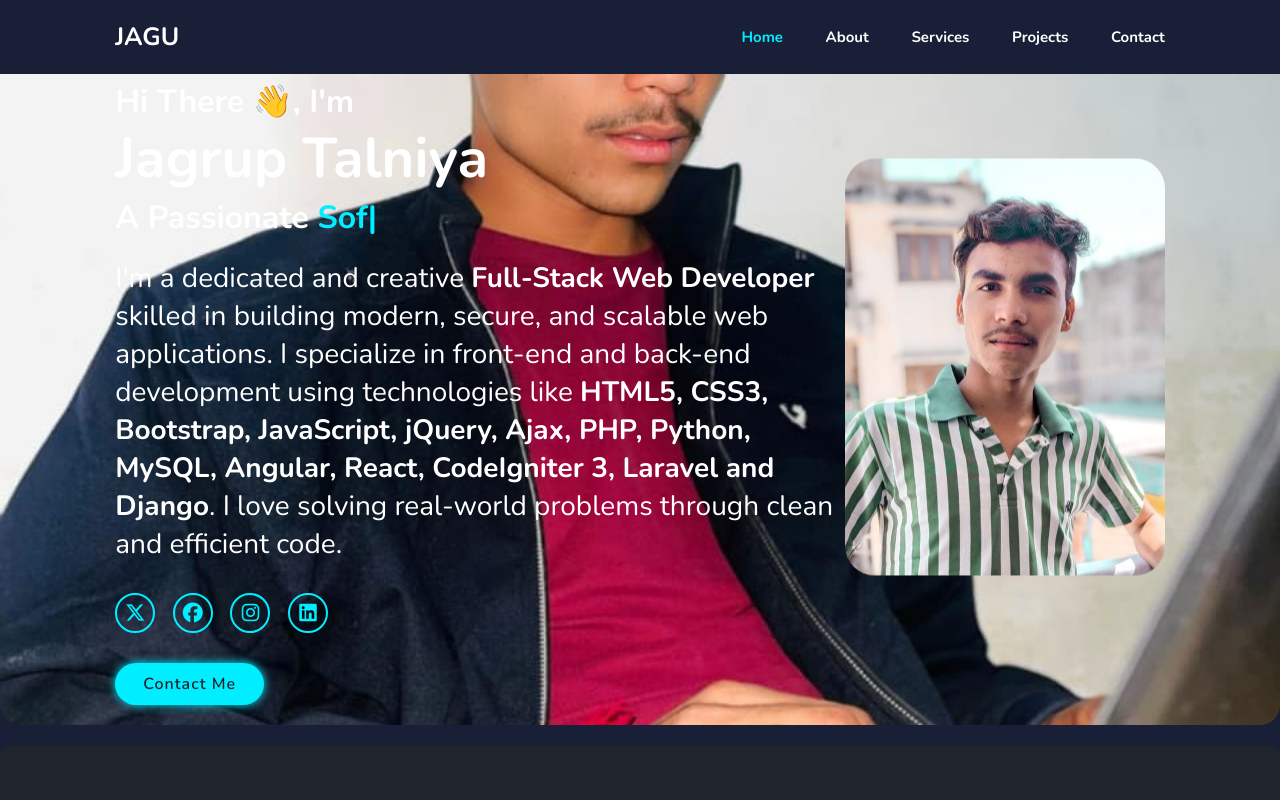
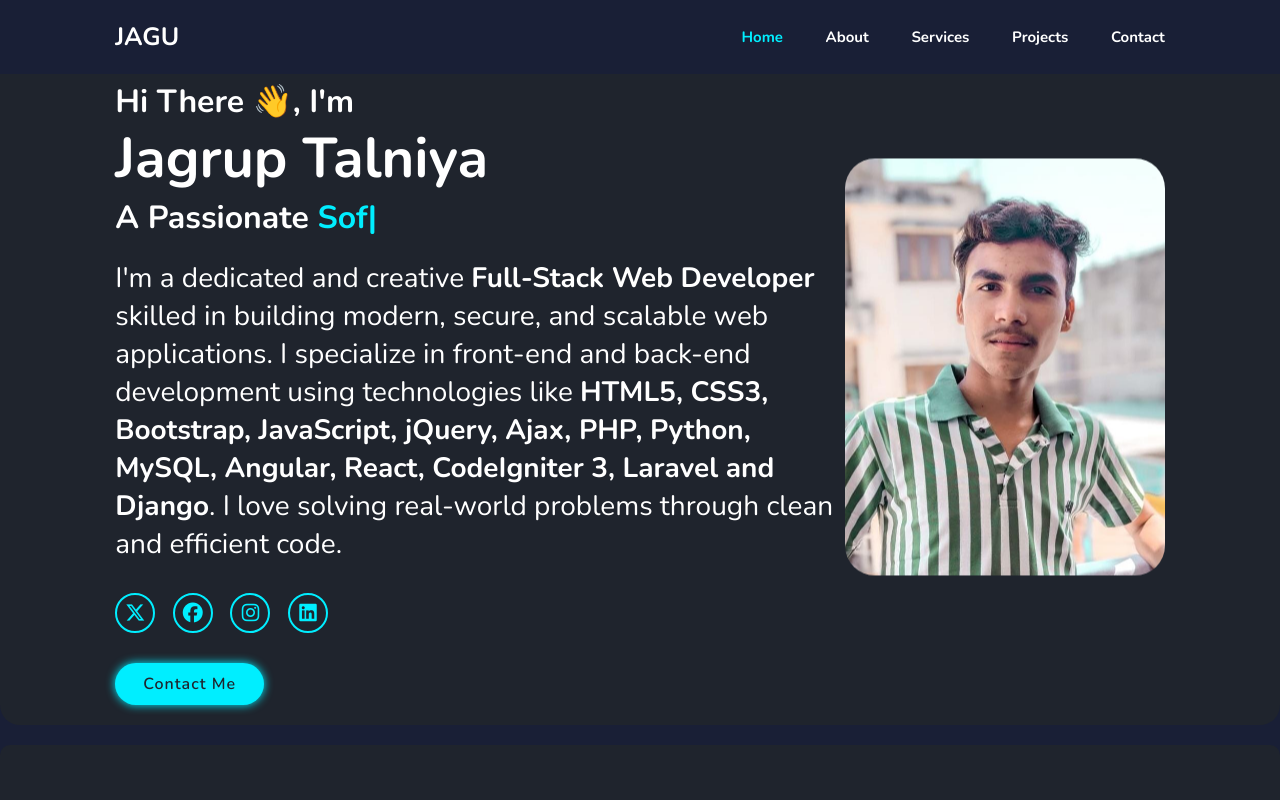
Before and after one commit to jagutalniya/portfolio, a plain HTML site: page portfolio.html in a window 1280 px wide. Shown: the top 800 px of the page. Drawn offline with nearby package versions, Linux system fonts and the light colour scheme.

Commit message:
Update portfolio.html

```diff
--- a/portfolio.html
+++ b/portfolio.html
@@ -88,7 +88,7 @@
             display: flex;
             align-items: center;
             justify-content: center;
-            background: url("images/j2.jpg") no-repeat;
+            /* background: url("images/j2.jpg") no-repeat; */
             border-radius: 20px;
             background-size: cover;
             background-position: center;
```
